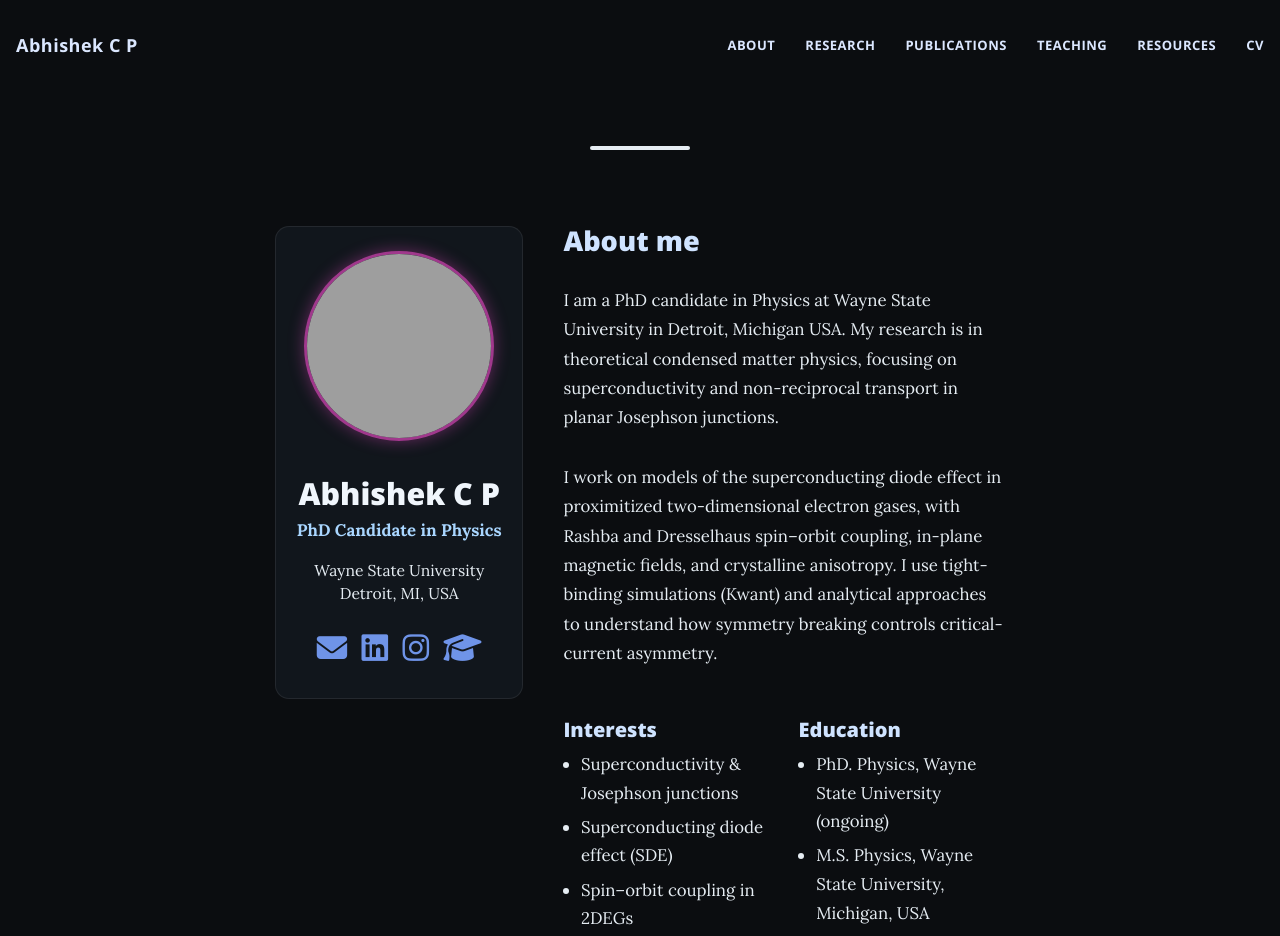
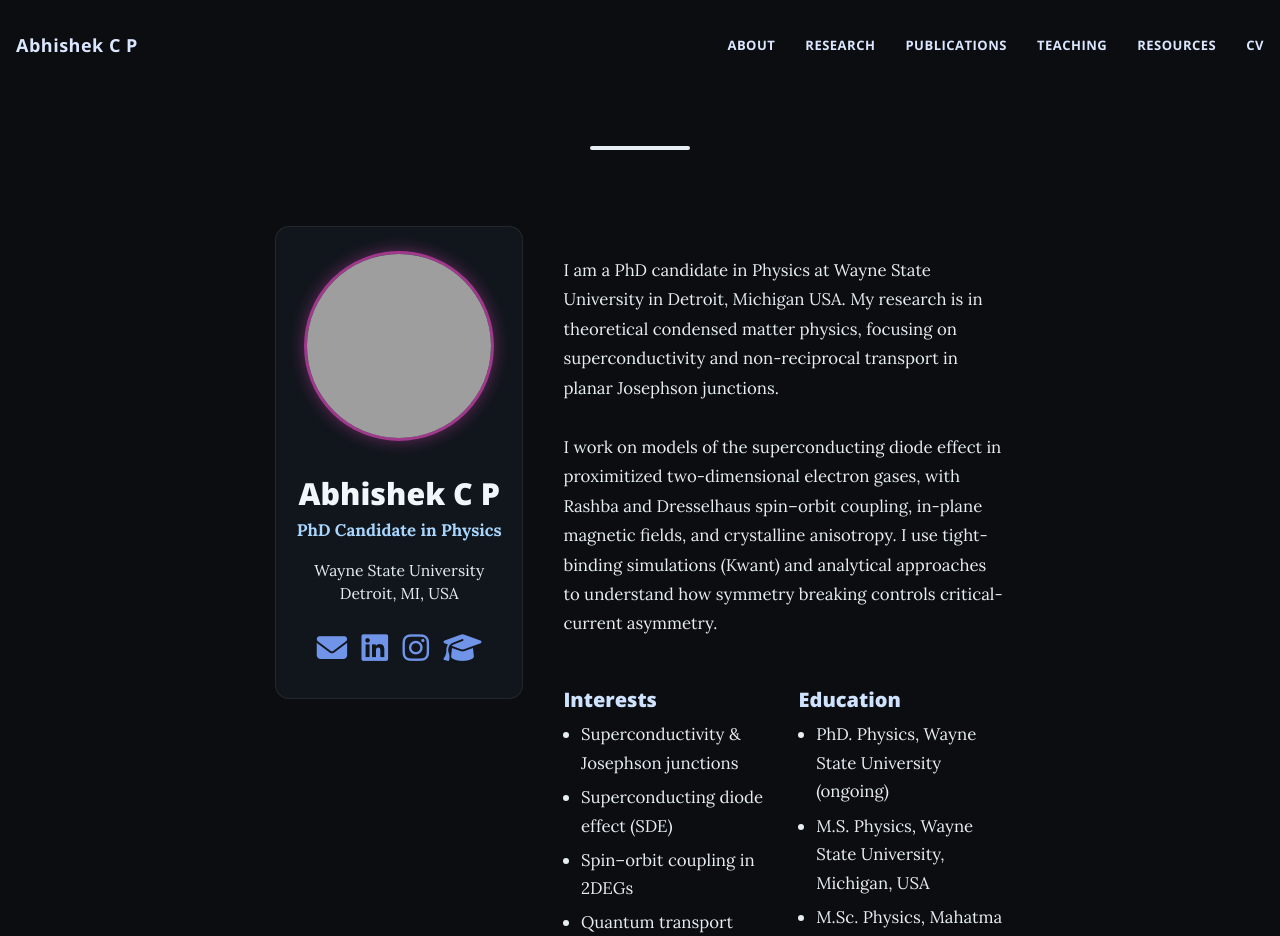
Before and after one commit to abhishek-c-p/abhishek-c-p.github.io, a Jekyll site: the page built from index.md, in a window 1280 px wide and 1400 px high. Shown: the top 936 px of the window. Built offline with Jekyll 4.4.1, drawn with Linux system fonts in a browser that asks for light colours; the list of posts is cut into pages by our own code; some of the changed text lies outside the part shown; grey boxes are pictures that could not be loaded.

Commit message:
Update index.md

```diff
--- a/index.md
+++ b/index.md
@@ -43,7 +43,7 @@ permalink: /
 
   <!-- RIGHT COLUMN -->
   <div class="home-about-right">
-    <h2>About me</h2>
+    <h2></h2>
 
     <p>
       I am a PhD candidate in Physics at Wayne State University in Detroit, Michigan USA.
@@ -75,7 +75,7 @@ permalink: /
           <li>PhD. Physics, Wayne State University (ongoing)</li>
           <li>M.S. Physics, Wayne State University, Michigan, USA</li>
           <li>M.Sc. Physics, Mahatma Gandhi University, Kerala, India</li>
-          <li>B.Sc. Physics, Mahatma Gandhi University, Kerala, India<\li>
+          <li>B.Sc. Physics, Mahatma Gandhi University, Kerala, India</li>
         </ul>
       </div>
     </div>
```
